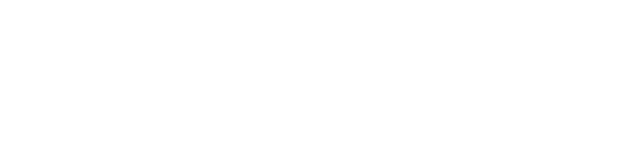
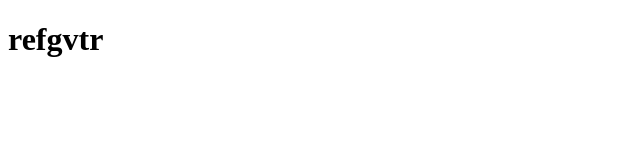
Before and after one commit to RQLMIUEE/repositorioRemoto-nuvem, a plain HTML site: page index.html in a window 1280 px wide. Shown: the whole page, without its empty margins (0-640 px from the left). Drawn offline with Linux system fonts and the light colour scheme.

Commit message:
adicionado h1

```diff
--- a/index.html
+++ b/index.html
@@ -7,6 +7,6 @@
     <title>Document</title>
 </head>
 <body>
-
+    <h1>refgvtr</h1>
 </body>
 </html>
```
